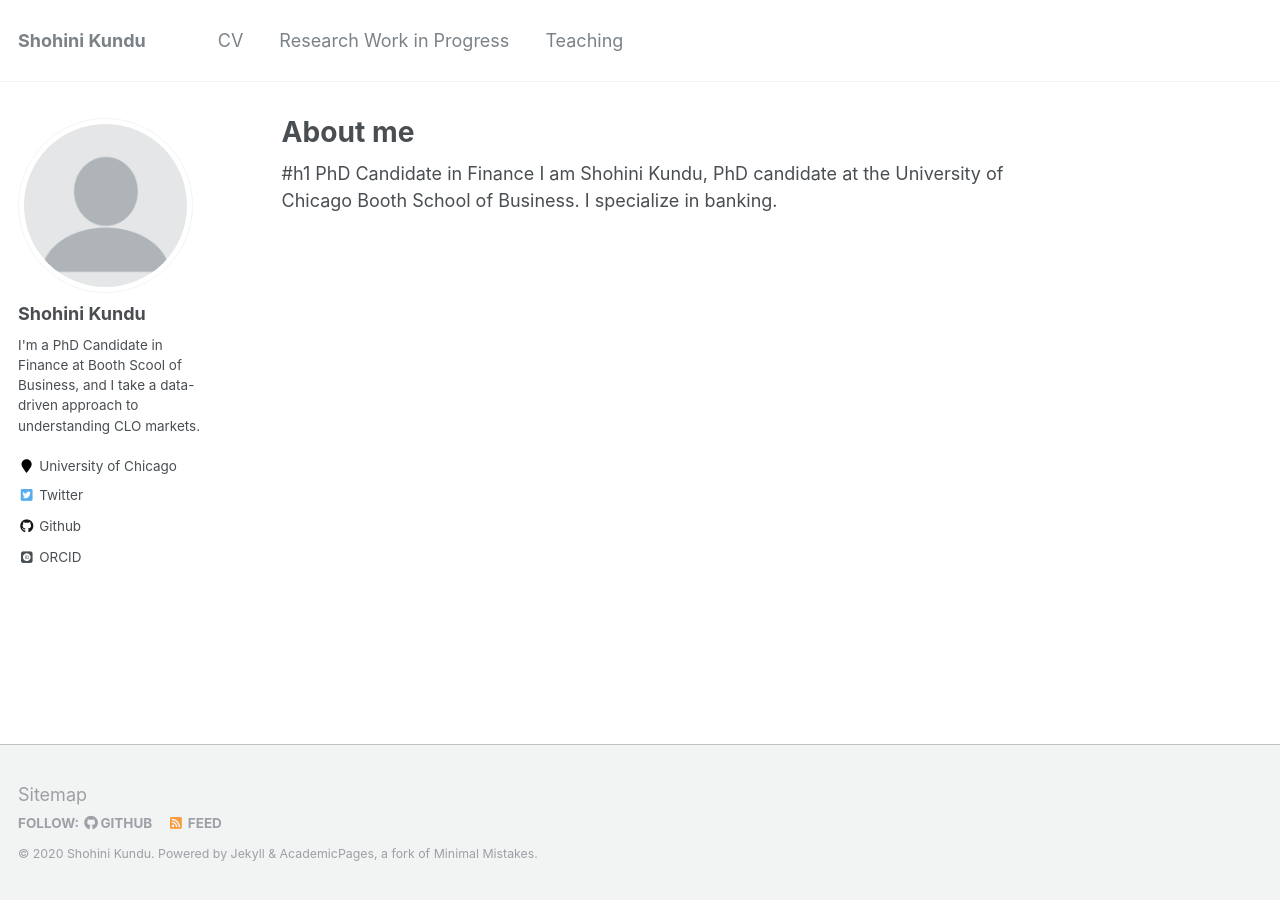
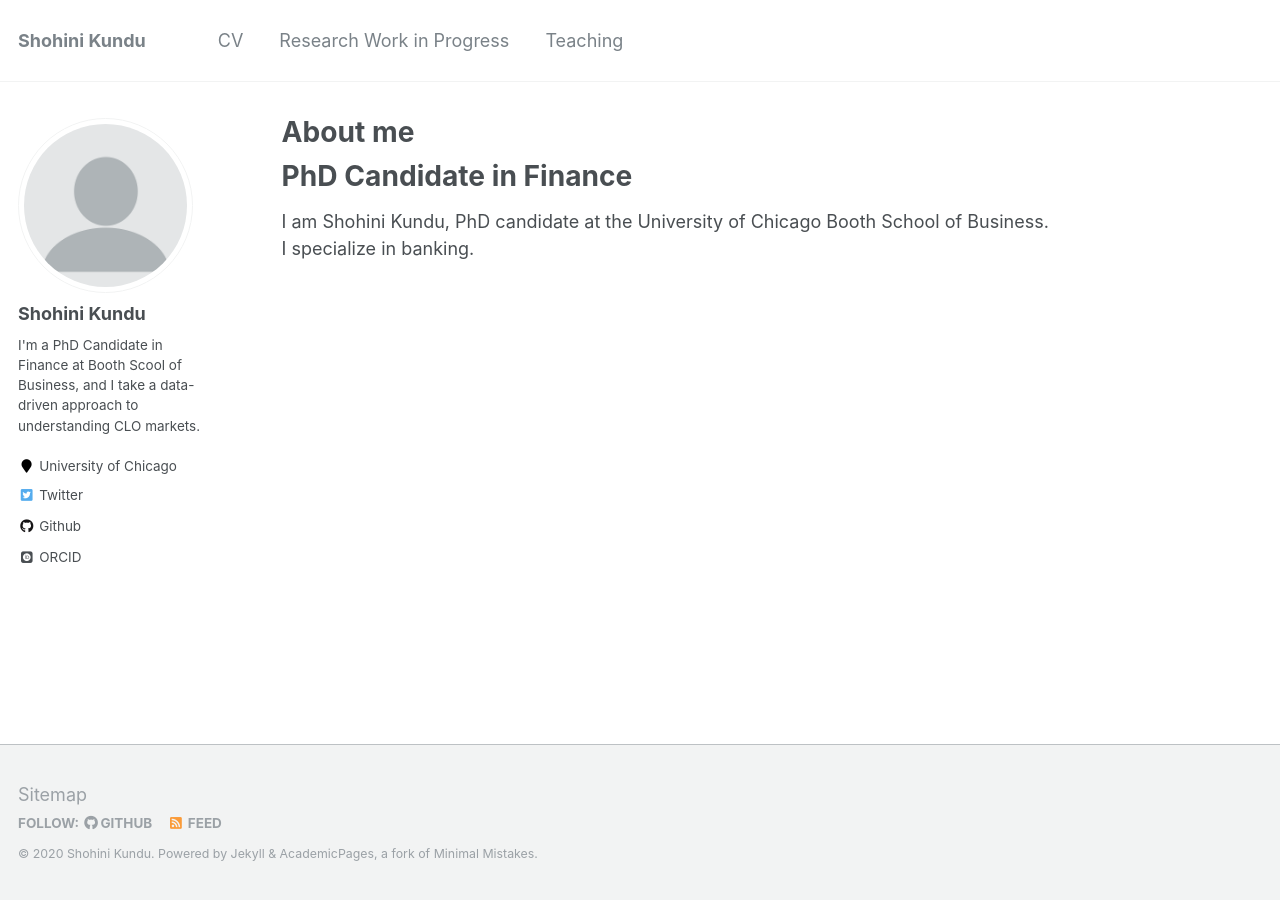
Before and after one commit to shohinikundu/shohinikundu.github.io, a Jekyll site: the page built from _pages/about.md, in a window 1280 px wide. Built offline with Jekyll 4.4.1, drawn with Linux system fonts in a browser that asks for light colours; some web fonts are replaced.

```diff
--- a/_pages/about.md
+++ b/_pages/about.md
@@ -7,5 +7,6 @@ redirect_from:
   - /about/
   - /about.html
 ---
-#h1 PhD Candidate in Finance
+# PhD Candidate in Finance
+
 I am Shohini Kundu, PhD candidate at the University of Chicago Booth School of Business. I specialize in banking.
```
